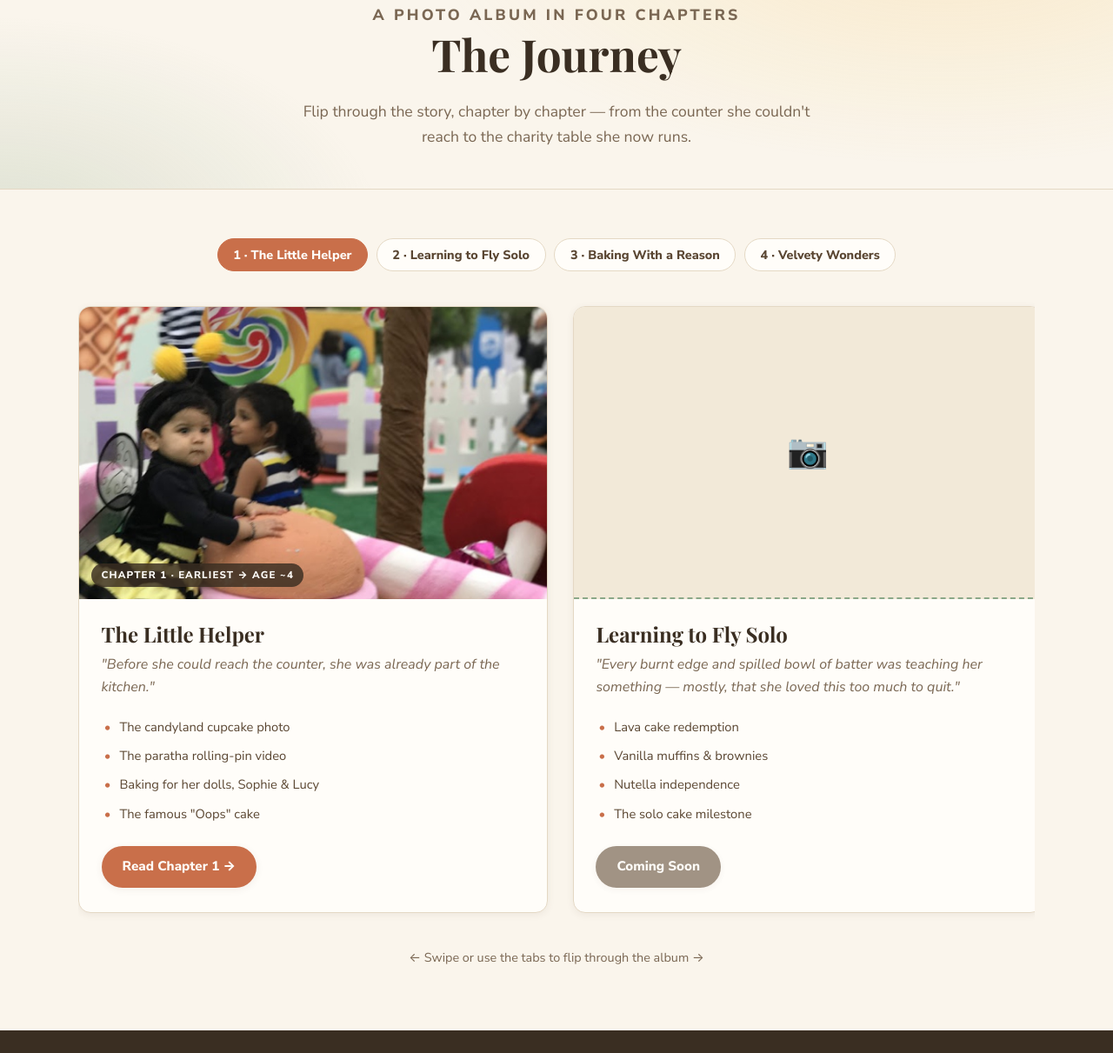
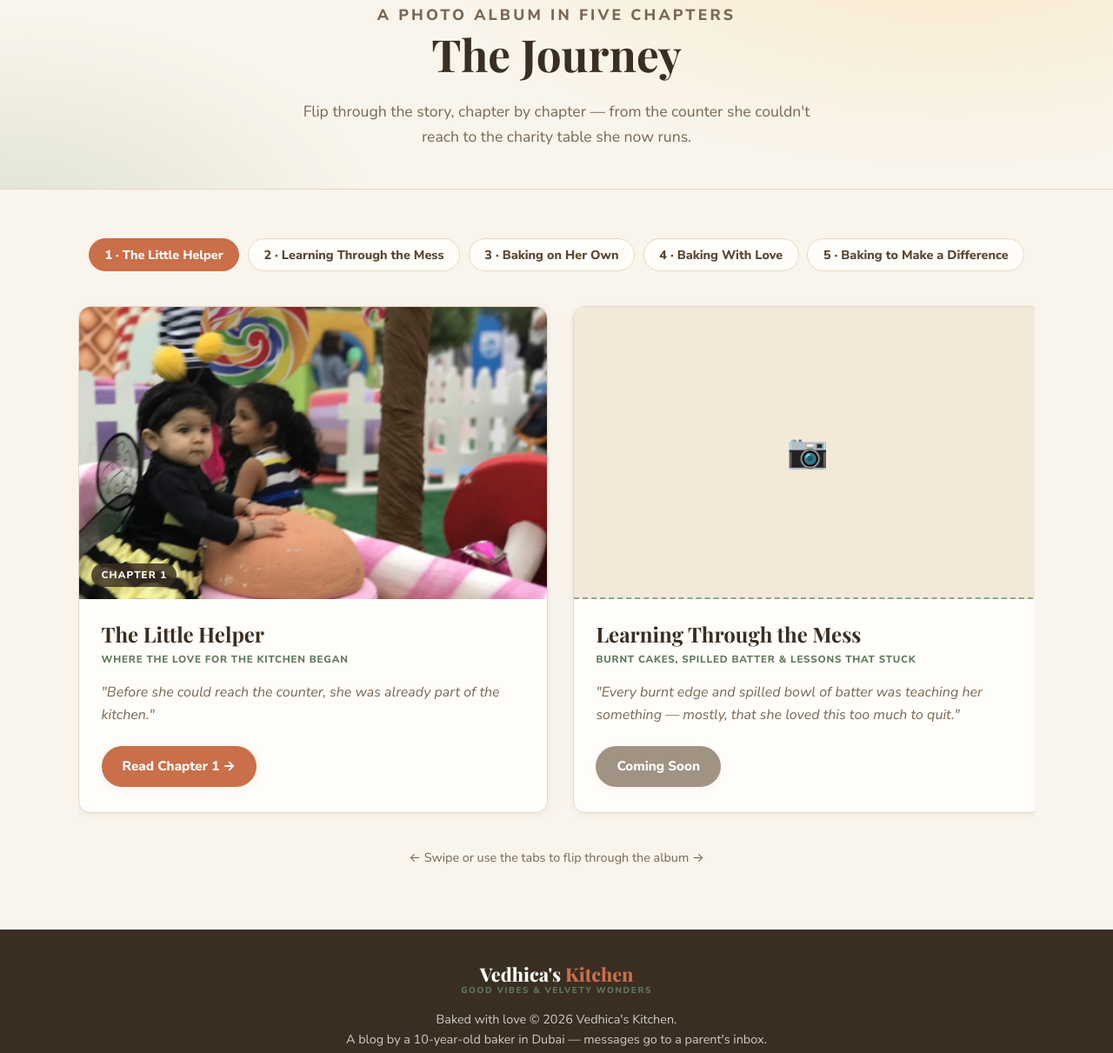
Before and after one commit to dishatrivedi231-crypto/vediha-kitchen, a plain HTML site: page the-journey.html in a window 1280 px wide. Shown: the part 121-1332 px from the top of the page at 87% size. Drawn offline with nearby package versions, Linux system fonts and the light colour scheme; a web font is replaced by a local one.

Commit message:
Content corrections: age line, remove emotion labels, 5-chapter Journey
- Footer: 'Year 6 student' -> '10-year-old baker in Dubai' (all pages)
- My Story: remove explicit Curiosity/Struggle/Care/Purpose labels
- The Journey: rename to 5 chapters, keep intro lines, drop bullet lists

Co-Authored-By: Claude Opus 4.8 <noreply@anthropic.com>

```diff
--- a/css/style.css
+++ b/css/style.css
@@ -746,8 +746,16 @@ img { max-width: 100%; display: block; }
   font-size: 2.4rem;
 }
 .album-card .card-body { padding: 1.6rem 1.6rem 1.8rem; display: flex; flex-direction: column; flex: 1; }
-.album-card h3 { font-size: 1.5rem; margin-bottom: 0.3em; }
-.album-card .bridge { color: var(--cocoa-soft); font-style: italic; margin: 0 0 1rem; }
+.album-card h3 { font-size: 1.5rem; margin-bottom: 0.25em; }
+.album-card .sub {
+  text-transform: uppercase;
+  letter-spacing: 0.07em;
+  font-size: 0.72rem;
+  font-weight: 800;
+  color: var(--sage-deep);
+  margin: 0 0 0.9rem;
+}
+.album-card .bridge { color: var(--cocoa-soft); font-style: italic; margin: 0 0 1.4rem; }
 .album-card .entries { list-style: none; padding: 0; margin: 0 0 1.3rem; font-size: 0.92rem; }
 .album-card .entries li { padding: 0.28rem 0 0.28rem 1.3rem; position: relative; color: var(--cocoa); }
 .album-card .entries li::before { content: "•"; position: absolute; left: 0.2rem; color: var(--terracotta); font-weight: 800; }
--- a/the-journey.html
+++ b/the-journey.html
@@ -4,7 +4,7 @@
   <meta charset="UTF-8">
   <meta name="viewport" content="width=device-width, initial-scale=1.0">
   <title>The Journey — Vedhica's Kitchen</title>
-  <meta name="description" content="Vedhica's baking story in four chapters — from the little helper who couldn't reach the counter to Velvety Wonders, baking to give back.">
+  <meta name="description" content="Vedhica's baking story in five chapters — from the little helper who couldn't reach the counter to baking that makes a difference.">
   <link rel="preconnect" href="https://fonts.googleapis.com">
   <link rel="preconnect" href="https://fonts.gstatic.com" crossorigin>
   <link href="https://fonts.googleapis.com/css2?family=Playfair+Display:ital,wght@0,600;0,700;0,800;1,500;1,600&family=Nunito+Sans:ital,wght@0,400;0,700;0,800;1,400&display=swap" rel="stylesheet">
@@ -31,7 +31,7 @@
 
   <section class="page-hero">
     <div class="container">
-      <p class="eyebrow">A Photo Album in Four Chapters</p>
+      <p class="eyebrow">A Photo Album in Five Chapters</p>
       <h1>The Journey</h1>
       <p>Flip through the story, chapter by chapter — from the counter she couldn't reach to the charity table she now runs.</p>
     </div>
@@ -42,9 +42,10 @@
       <!-- Tabs -->
       <div class="album-tabs">
         <button class="active" data-target="ch1">1 · The Little Helper</button>
-        <button data-target="ch2">2 · Learning to Fly Solo</button>
-        <button data-target="ch3">3 · Baking With a Reason</button>
-        <button data-target="ch4">4 · Velvety Wonders</button>
+        <button data-target="ch2">2 · Learning Through the Mess</button>
+        <button data-target="ch3">3 · Baking on Her Own</button>
+        <button data-target="ch4">4 · Baking With Love</button>
+        <button data-target="ch5">5 · Baking to Make a Difference</button>
       </div>
 
       <!-- Album (horizontal scroll) -->
@@ -53,17 +54,12 @@
         <!-- Chapter 1 -->
         <article class="album-card" id="ch1">
           <div class="cover" style="background-image:url('assets/journey/ch1/candyland-bee.jpg');">
-            <span class="chip">Chapter 1 · Earliest → age ~4</span>
+            <span class="chip">Chapter 1</span>
           </div>
           <div class="card-body">
             <h3>The Little Helper</h3>
+            <p class="sub">Where the love for the kitchen began</p>
             <p class="bridge">"Before she could reach the counter, she was already part of the kitchen."</p>
-            <ul class="entries">
-              <li>The candyland cupcake photo</li>
-              <li>The paratha rolling-pin video</li>
-              <li>Baking for her dolls, Sophie &amp; Lucy</li>
-              <li>The famous "Oops" cake</li>
-            </ul>
             <div class="card-cta">
               <a href="journey/chapter-1-the-little-helper.html" class="btn">Read Chapter 1 →</a>
             </div>
@@ -74,14 +70,9 @@
         <article class="album-card coming" id="ch2">
           <div class="cover placeholder">📷</div>
           <div class="card-body">
-            <h3>Learning to Fly Solo</h3>
+            <h3>Learning Through the Mess</h3>
+            <p class="sub">Burnt cakes, spilled batter &amp; lessons that stuck</p>
             <p class="bridge">"Every burnt edge and spilled bowl of batter was teaching her something — mostly, that she loved this too much to quit."</p>
-            <ul class="entries">
-              <li>Lava cake redemption</li>
-              <li>Vanilla muffins &amp; brownies</li>
-              <li>Nutella independence</li>
-              <li>The solo cake milestone</li>
-            </ul>
             <div class="card-cta">
               <a href="#" class="btn">Coming Soon</a>
             </div>
@@ -92,14 +83,9 @@
         <article class="album-card coming" id="ch3">
           <div class="cover placeholder">📷</div>
           <div class="card-body">
-            <h3>Baking With a Reason</h3>
-            <p class="bridge">"Somewhere along the way, baking stopped being just for her — it became her way of taking care of people."</p>
-            <ul class="entries">
-              <li>Sugar-free gift for Mum</li>
-              <li>Date cake</li>
-              <li>The almond cake — "Mama's Savior"</li>
-              <li>Friend bake-offs &amp; birthday deliveries</li>
-            </ul>
+            <h3>Baking on Her Own</h3>
+            <p class="sub">From helping in the kitchen to creating her own bakes</p>
+            <p class="bridge">"The helping hands stepped back, and the kitchen slowly became hers — one solo bake at a time."</p>
             <div class="card-cta">
               <a href="#" class="btn">Coming Soon</a>
             </div>
@@ -110,13 +96,22 @@
         <article class="album-card coming" id="ch4">
           <div class="cover placeholder">📷</div>
           <div class="card-body">
-            <h3>Velvety Wonders — Giving Back</h3>
+            <h3>Baking With Love</h3>
+            <p class="sub">When baking became a way of caring for others</p>
+            <p class="bridge">"Somewhere along the way, baking stopped being just for her — it became her way of taking care of people."</p>
+            <div class="card-cta">
+              <a href="#" class="btn">Coming Soon</a>
+            </div>
+          </div>
+        </article>
+
+        <!-- Chapter 5 -->
+        <article class="album-card coming" id="ch5">
+          <div class="cover placeholder">📷</div>
+          <div class="card-body">
+            <h3>Baking to Make a Difference</h3>
+            <p class="sub">When a hobby found a bigger purpose</p>
             <p class="bridge">"And then she found the thing every young baker eventually looks for: a reason bigger than the cake itself."</p>
-            <ul class="entries">
-              <li>The July 3 charity event</li>
-              <li>The ongoing charity tracker</li>
-              <li>Future entries…</li>
-            </ul>
             <div class="card-cta">
               <a href="baking-to-make-a-difference.html" class="btn">See the Charity Page →</a>
             </div>
@@ -136,7 +131,7 @@
         <span class="tagline">Good Vibes &amp; Velvety Wonders</span>
       </a>
       <p style="margin-top:1rem;">Baked with love &copy; <span id="year"></span> Vedhica's Kitchen.<br>
-      A blog by a Year 6 student in Dubai — messages go to a parent's inbox.</p>
+      A blog by a 10-year-old baker in Dubai — messages go to a parent's inbox.</p>
     </div>
   </footer>
 
```
Also changed, not shown: baking-to-make-a-difference.html (+1 -1 lines), index.html (+2 -2 lines), my-story.html (+1 -5 lines), recipes.html (+1 -1 lines), watch.html (+1 -1 lines).
